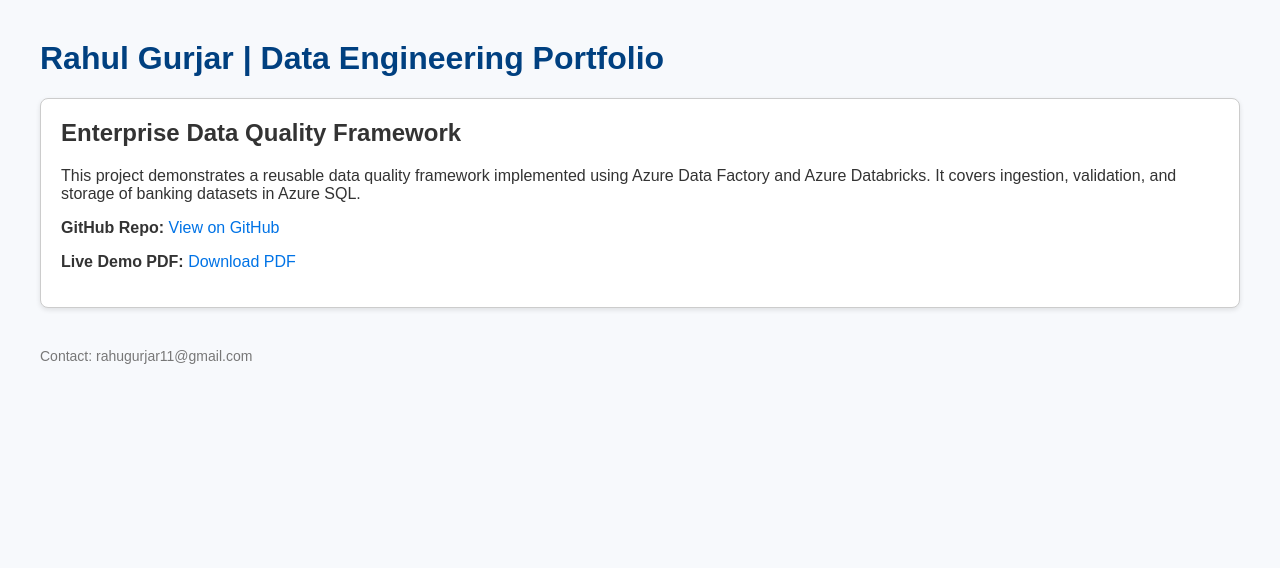
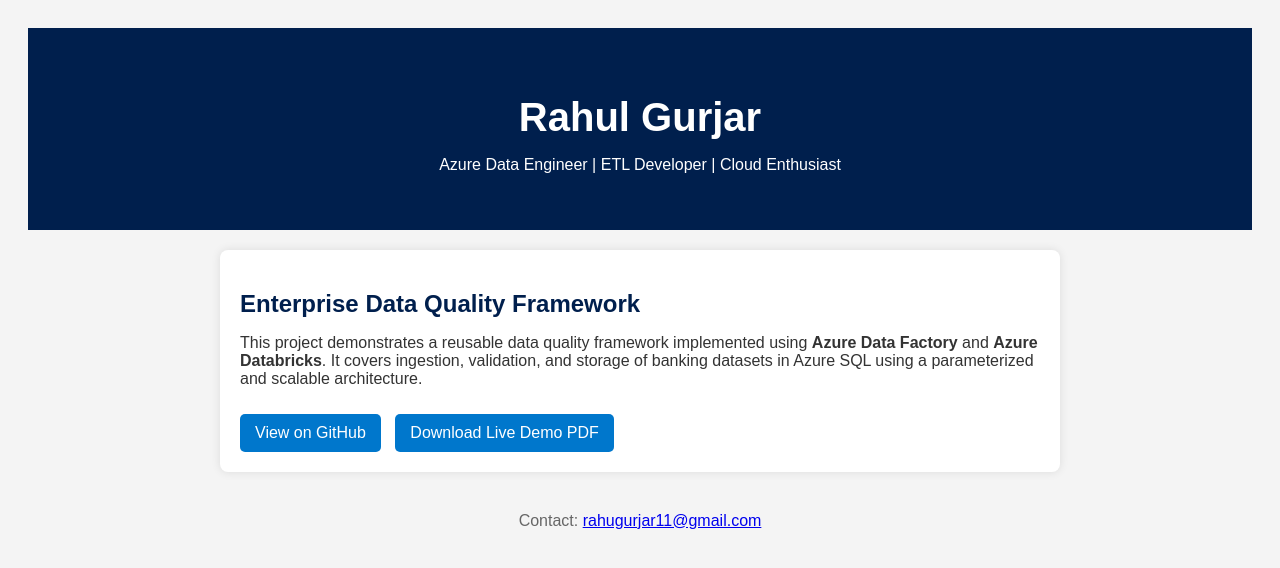
Before and after one commit to etl-kenobi/enterprise-data-quality-framework, a plain HTML site: page public/index.html in a window 1280 px wide. Drawn offline with Linux system fonts and the light colour scheme.

Commit message:
Public dir updates

```diff
--- a/public/index.html
+++ b/public/index.html
@@ -1,57 +1,35 @@
-
 <!DOCTYPE html>
 <html lang="en">
 <head>
-    <meta charset="UTF-8">
-    <meta name="viewport" content="width=device-width, initial-scale=1.0">
-    <title>Rahul Gurjar | Data Engineering Projects</title>
-    <style>
-        body {
-            font-family: Arial, sans-serif;
-            margin: 40px;
-            background-color: #f7f9fc;
-            color: #333;
-        }
-        h1 {
-            color: #004080;
-        }
-        .project {
-            border: 1px solid #ccc;
-            border-radius: 8px;
-            padding: 20px;
-            margin-bottom: 30px;
-            background-color: #ffffff;
-            box-shadow: 0 2px 5px rgba(0,0,0,0.1);
-        }
-        .project h2 {
-            margin-top: 0;
-        }
-        .project a {
-            color: #0073e6;
-            text-decoration: none;
-        }
-        .project a:hover {
-            text-decoration: underline;
-        }
-        footer {
-            margin-top: 40px;
-            font-size: 14px;
-            color: #777;
-        }
-    </style>
+  <meta charset="UTF-8" />
+  <meta name="viewport" content="width=device-width, initial-scale=1.0"/>
+  <title>Rahul Gurjar | Data Engineering Portfolio</title>
+  <link rel="stylesheet" href="style.css" />
 </head>
 <body>
-    <h1>Rahul Gurjar | Data Engineering Portfolio</h1>
+  <header>
+    <h1>Rahul Gurjar</h1>
+    <p>Azure Data Engineer | ETL Developer | Cloud Enthusiast</p>
+  </header>
 
-    <div class="project">
-        <h2>Enterprise Data Quality Framework</h2>
-        <p>This project demonstrates a reusable data quality framework implemented using Azure Data Factory and Azure Databricks. It covers ingestion, validation, and storage of banking datasets in Azure SQL.</p>
-        <p><strong>GitHub Repo:</strong> <a href="https://github.com/etl-kenobi/enterprise-data-quality-framework" target="_blank">View on GitHub</a></p>
-        <p><strong>Live Demo PDF:</strong> <a href="Enterprise_Data_Quality_Framework.pdf" target="_blank">Download PDF</a></p>
-    </div>
+  <main>
+    <section class="project-card">
+      <h2>Enterprise Data Quality Framework</h2>
+      <p>
+        This project demonstrates a reusable data quality framework implemented using
+        <strong>Azure Data Factory</strong> and <strong>Azure Databricks</strong>. It covers
+        ingestion, validation, and storage of banking datasets in Azure SQL using a
+        parameterized and scalable architecture.
+      </p>
+      <div class="buttons">
+        <a href="https://github.com/etl-kenobi/enterprise-data-quality-framework" target="_blank" class="btn">View on GitHub</a>
+        <a href="DQ_Framework_Portfolio.pdf" target="_blank" class="btn">Download Live Demo PDF</a>
+      </div>
+    </section>
+  </main>
 
-    <footer>
-        Contact: rahugurjar11@gmail.com
-    </footer>
+  <footer>
+    <p>Contact: <a href="mailto:rahugurjar11@gmail.com">rahugurjar11@gmail.com</a></p>
+  </footer>
 </body>
 </html>
--- a/public/style.css
+++ b/public/style.css
@@ -1,83 +1,57 @@
-
-/* Base Reset */
-* {
-  margin: 0;
-  padding: 0;
-  box-sizing: border-box;
-  font-family: "Segoe UI", Tahoma, Geneva, Verdana, sans-serif;
-}
-
 body {
-  background-color: #f4f6f8;
+  background-color: #f4f4f4;
   color: #333;
-  padding: 2rem;
-  line-height: 1.6;
+  font-family: Arial, sans-serif;
+  padding: 20px;
 }
 
 header {
+  background-color: #001f4d;
+  color: #fff;
+  padding: 40px 0;
   text-align: center;
-  margin-bottom: 2rem;
 }
 
 header h1 {
-  font-size: 2.5rem;
-  color: #2c3e50;
+  font-size: 2.5em;
+  margin-bottom: 10px;
 }
 
-header p {
-  font-size: 1.1rem;
-  color: #555;
+main {
+  max-width: 800px;
+  margin: 20px auto;
+  padding: 20px;
+  background: #fff;
+  border-radius: 8px;
+  box-shadow: 0 0 10px rgba(0,0,0,0.1);
 }
 
-.projects {
-  display: grid;
-  grid-template-columns: repeat(auto-fit, minmax(300px, 1fr));
-  gap: 1.5rem;
+.project-card {
+  text-align: left;
 }
 
-.card {
-  background-color: #fff;
-  border-radius: 10px;
-  box-shadow: 0 4px 8px rgba(0, 0, 0, 0.1);
-  padding: 1.5rem;
-  transition: transform 0.2s ease;
+h2 {
+  margin-bottom: 10px;
+  color: #001f4d;
 }
 
-.card:hover {
-  transform: translateY(-5px);
+.btn {
+  display: inline-block;
+  margin: 10px 10px 0 0;
+  padding: 10px 15px;
+  background-color: #0077cc;
+  color: #fff;
+  text-decoration: none;
+  border-radius: 5px;
+  transition: background-color 0.3s ease-in-out;
 }
 
-.card h2 {
-  font-size: 1.5rem;
-  margin-bottom: 0.5rem;
-  color: #2c3e50;
-}
-
-.card p {
-  font-size: 0.95rem;
-  color: #555;
-  margin-bottom: 1rem;
-}
-
-.links a {
-  display: inline-block;
-  margin-right: 0.5rem;
-  margin-bottom: 0.5rem;
-  padding: 0.4rem 0.8rem;
-  text-decoration: none;
-  background-color: #3498db;
-  color: white;
-  border-radius: 5px;
-  font-size: 0.9rem;
-  transition: background-color 0.3s ease;
-}
-
-.links a:hover {
-  background-color: #2980b9;
+.btn:hover {
+  background-color: #005fa3;
 }
 
 footer {
   text-align: center;
-  margin-top: 3rem;
-  color: #777;
+  margin-top: 40px;
+  color: #666;
 }
```
